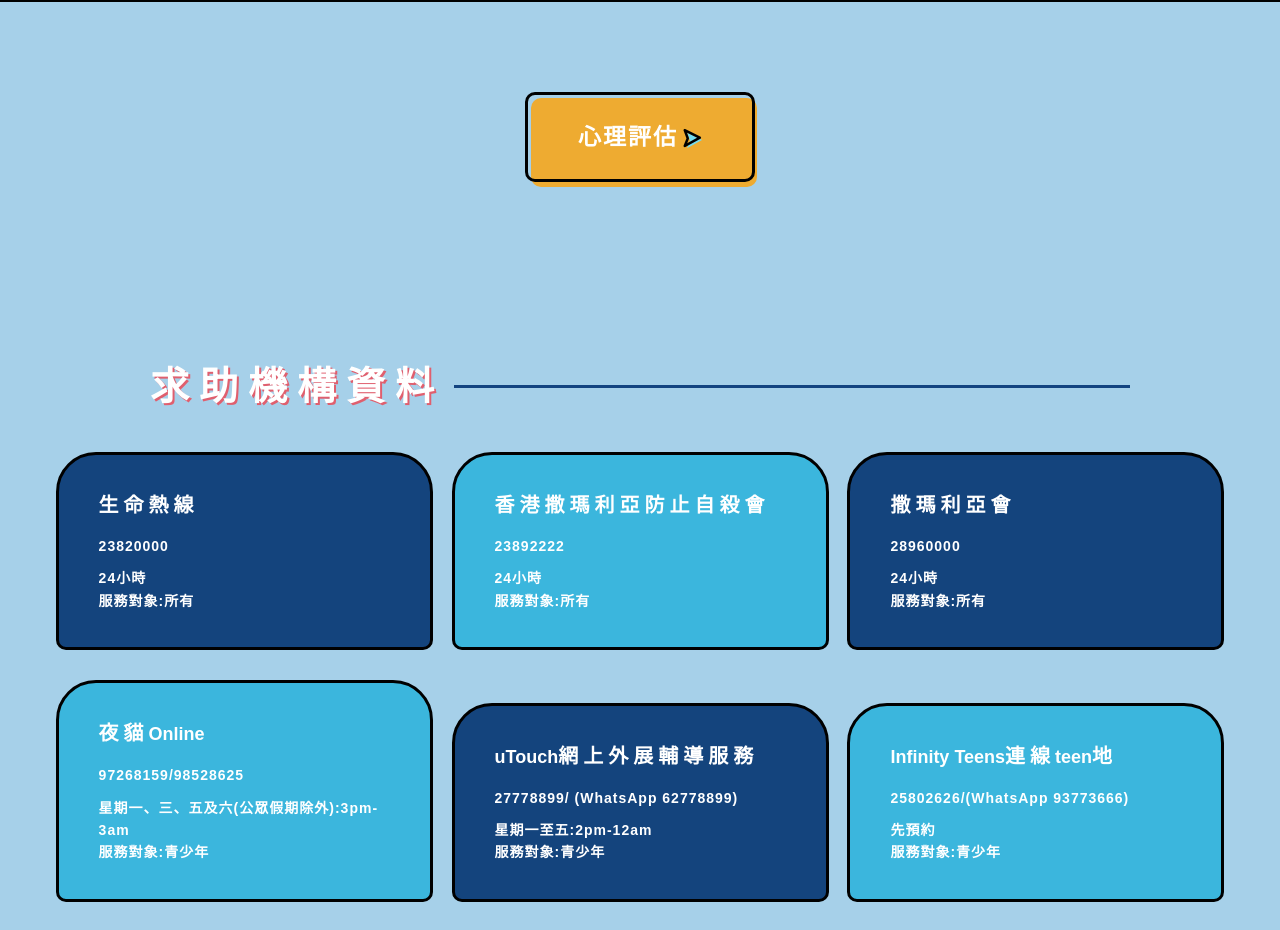
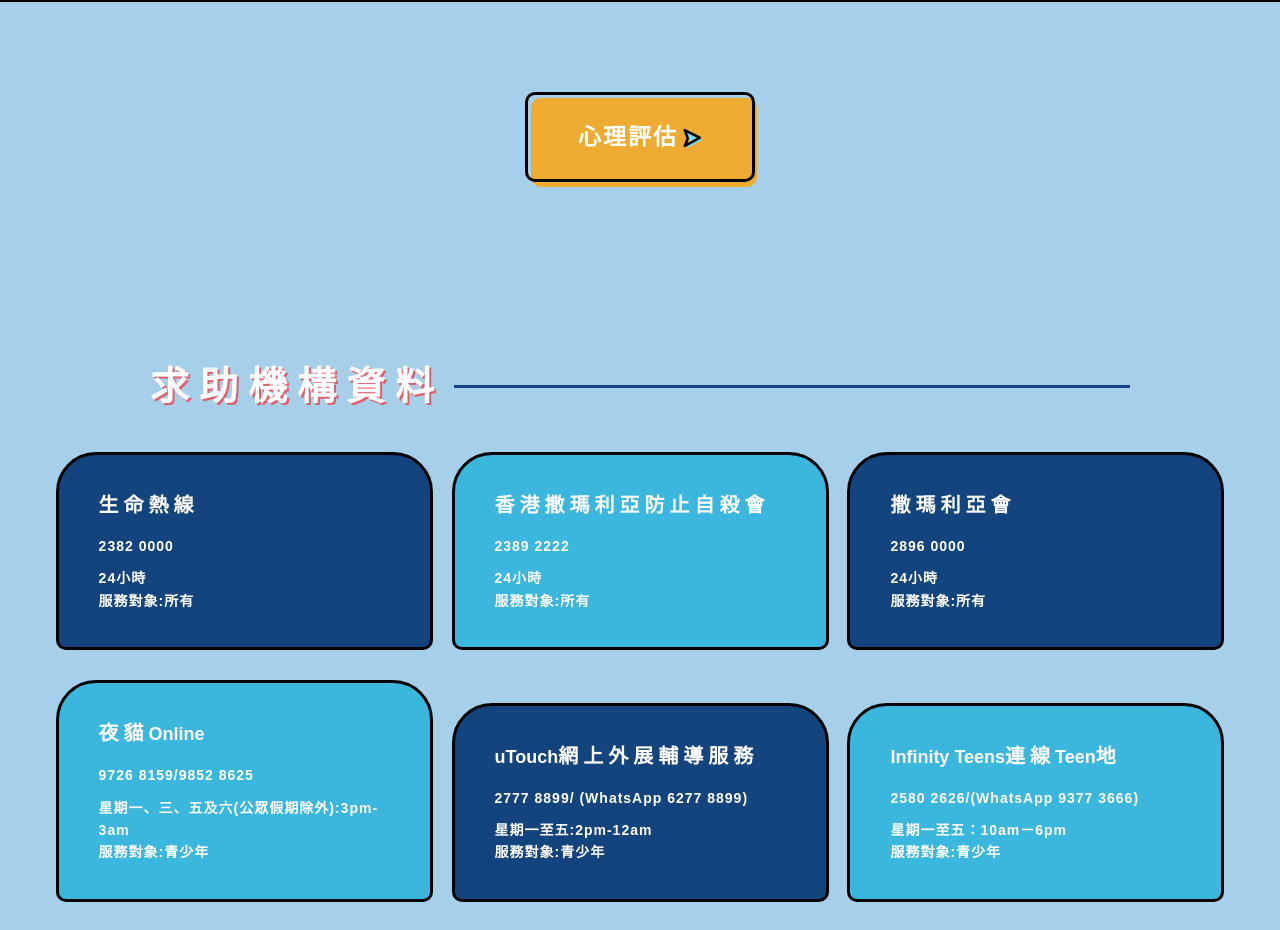
Before and after one commit to initiumsp/relax-dashboard, a PHP site: page / in a window 1280 px wide. Shown: the part 1702-2632 px from the top of the page. Run offline with PHP 8.4, Linux system fonts and the light colour scheme; some libraries are stand-ins or nearby versions.

Commit message:
[#42] 求助熱線電話號碼fixed

```diff
--- a/index.php
+++ b/index.php
@@ -375,33 +375,33 @@
   <div class="expandable">
     <div class="panel panel-bd">
       <h4>生命熱線</h4>
-      <p>23820000</p>
+      <p>2382 0000</p>
       <p>24小時<br>服務對象:所有</p>
     </div>
     <div class="panel panel-bl">
       <h4>香港撒瑪利亞防止自殺會</h4>
-      <p>23892222</p>
+      <p>2389 2222</p>
       <p>24小時<br>服務對象:所有</p>
     </div>
     <div class="panel panel-bd">
       <h4>撒瑪利亞會</h4>
-      <p>28960000</p>
+      <p>2896 0000</p>
       <p>24小時<br>服務對象:所有</p>
     </div>
     <div class="panel panel-bl">
       <h4>夜貓<span class="en">Online</span></h4>
-      <p>97268159/98528625</p>
+      <p>9726 8159/9852 8625</p>
       <p>星期一、三、五及六(公眾假期除外):3pm-3am<br>服務對象:青少年</p>
     </div>
     <div class="panel panel-bd">
       <h4><span class="en">uTouch</span>網上外展輔導服務</h4>
-      <p>27778899/ (WhatsApp 62778899)</p>
+      <p>2777 8899/ (WhatsApp 6277 8899)</p>
       <p>星期一至五:2pm-12am<br>服務對象:青少年</p>
     </div>
     <div class="panel panel-bl">
-      <h4><span class="en">Infinity Teens</span>連線<span class="en">teen</span>地</h4>
-      <p>25802626/(WhatsApp 93773666)</p>
-      <p>先預約<br>服務對象:青少年</p>
+      <h4><span class="en">Infinity Teens</span>連線<span class="en">Teen</span>地</h4>
+      <p>2580 2626/(WhatsApp 9377 3666)</p>
+      <p>星期一至五：10am－6pm<br>服務對象:青少年</p>
     </div>
   </div>
 </div>
```
